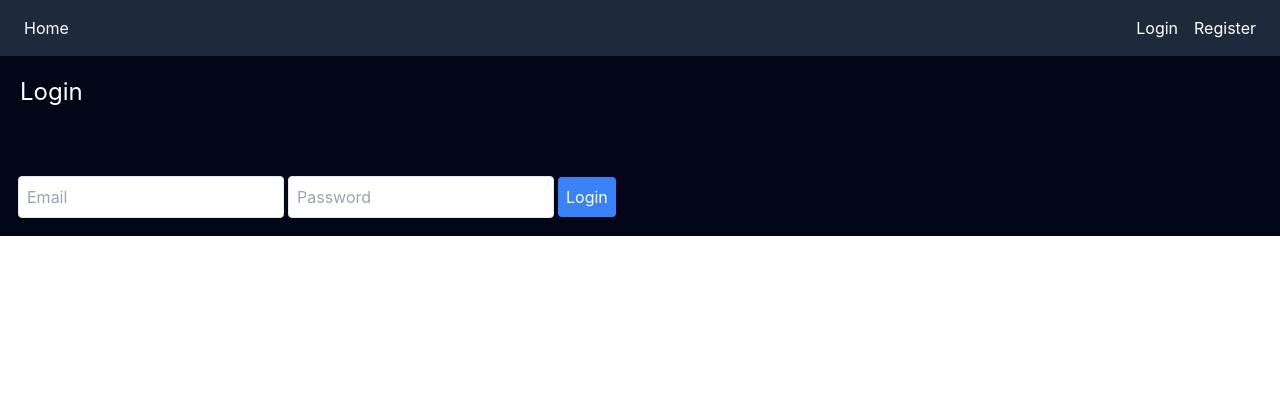
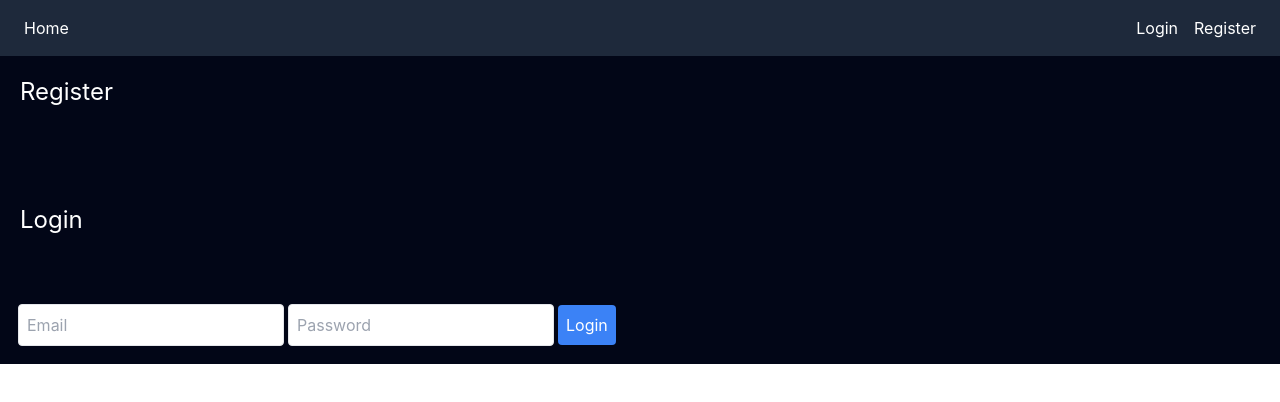
Before and after one commit to FlorianGrollich/Gamefied-python-learning, a React (Create React App) app in the folder frontend/: page /login in a window 1280 px wide. Shown: the top 402 px of the page. Built offline with nearby package versions, Linux system fonts and the light colour scheme.

Commit message:
feat: add game grid

```diff
--- a/frontend/src/App.tsx
+++ b/frontend/src/App.tsx
@@ -2,6 +2,7 @@ import React from 'react';
 import { BrowserRouter as Router, Route, Routes, Link } from 'react-router-dom';
 import LoginPage from './LoginPage/LoginPage';
 import RegistrationPage from './RegistrationPage/RegistrationPage';
+import GameGrid from "./GameGrid/game-grid";
 
 function App() {
     return (
@@ -16,6 +17,7 @@ function App() {
                         </div>
                     </div>
                 </nav>
+               <GameGrid />
                 <Routes>
                     <Route path="/login" element={<LoginPage />} />
                     <Route path="/register" element={<RegistrationPage />} />
--- a/frontend/src/GameGrid/game-grid.tsx
+++ b/frontend/src/GameGrid/game-grid.tsx
@@ -0,0 +1,11 @@
+import React from 'react';
+
+const GameGrid: React.FC = () => {
+    return (
+        <div>
+            <h2 className="text-white text-2xl mt-14 mb-4 p-5">Register</h2>
+        </div>
+    );
+};
+
+export default GameGrid;
```
Also changed, not shown: frontend/src/tailwind.output.css.
